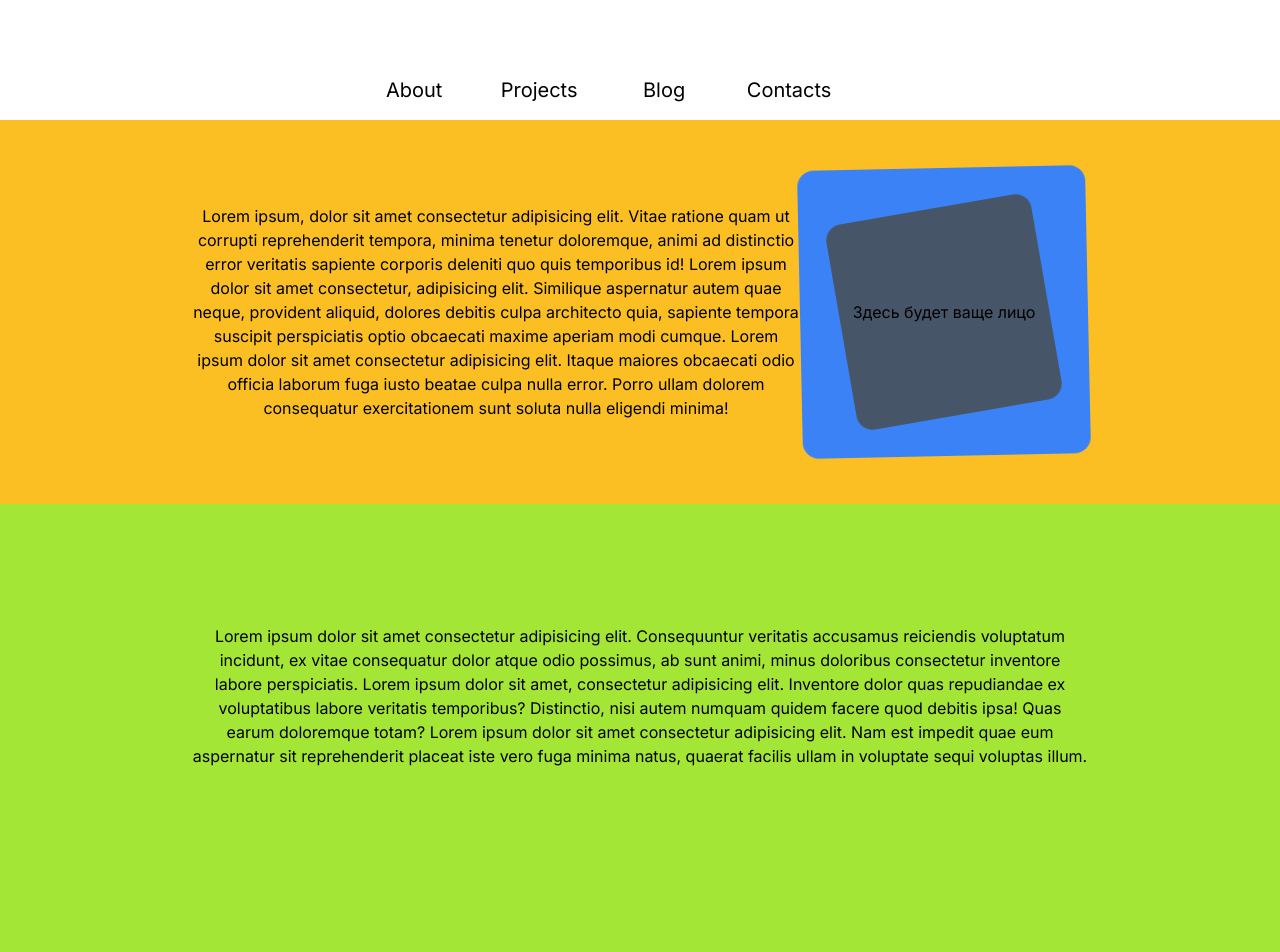
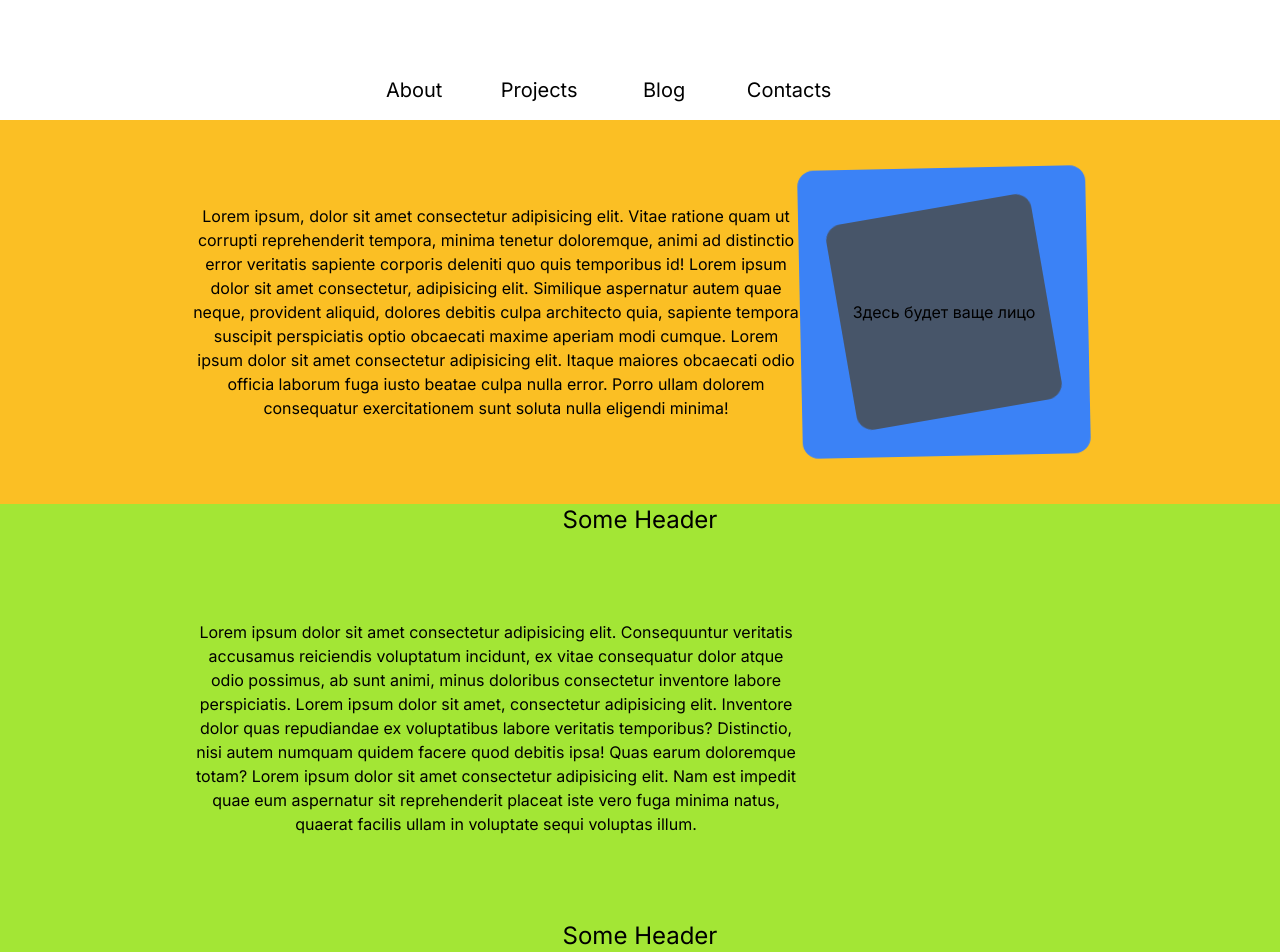
Before and after one commit to ArtofWASD/my_cv, a Next.js app: page / in a window 1280 px wide. Shown: the top 952 px of the page. Built offline with nearby package versions, Linux system fonts and the light colour scheme.

Commit message:
feat: анимация на вкладках проектов

```diff
--- a/src/components/navMenu/navMenu.tsx
+++ b/src/components/navMenu/navMenu.tsx
@@ -25,7 +25,6 @@ const NavMenu = ({ menuItems }: { menuItems: Array<INavItems> }) => {
         {menuItems.map((item) => (
           <div key={item.name}>
             <Link href={item.url} className="grid justify-items-center items-end">
-              {/* <p className="absolute cursor-pointer text-xl"></p> */}
               <motion.p
                 className="absolute cursor-pointer text-xl"
                 variants={text}
--- a/src/components/pagesPreview/projectsPage/projectPage.tsx
+++ b/src/components/pagesPreview/projectsPage/projectPage.tsx
@@ -1,20 +1,46 @@
+"use client"
+import { motion } from "framer-motion"
 import React from "react"
 
 const ProjectPage = () => {
+  const text = {
+    rest: { x: 0, y: 0 },
+    hover: { x: -28, opacity: 1, transition: { duration: 0.5 } },
+  }
+  const image = {
+    rest: { x: 100, opacity: 0 },
+    hover: { x: 0, opacity: 1, transition: { duration: 0.5 } },
+  }
   return (
-    <div className="grid items-center h-96 w-dvw bg-lime-400 px-48">
-      <p className="text-center my-auto text-balance">
-        Lorem ipsum dolor sit amet consectetur adipisicing elit. Consequuntur veritatis
-        accusamus reiciendis voluptatum incidunt, ex vitae consequatur dolor atque odio
-        possimus, ab sunt animi, minus doloribus consectetur inventore labore
-        perspiciatis. Lorem ipsum dolor sit amet, consectetur adipisicing elit. Inventore
-        dolor quas repudiandae ex voluptatibus labore veritatis temporibus? Distinctio,
-        nisi autem numquam quidem facere quod debitis ipsa! Quas earum doloremque totam?
-        Lorem ipsum dolor sit amet consectetur adipisicing elit. Nam est impedit quae eum
-        aspernatur sit reprehenderit placeat iste vero fuga minima natus, quaerat facilis
-        ullam in voluptate sequi voluptas illum.
+    <>
+      <p className="project-header text-center sticky text-2xl bg-lime-400">
+        Some Header
       </p>
-    </div>
+      <motion.div
+        className="grid items-center h-96 w-dvw bg-lime-400 px-48"
+        initial="rest"
+        whileHover="hover"
+        animate="rest">
+        <motion.div className="project-body grid grid-flow-col">
+          <motion.p className="text-center my-auto text-balance" variants={text}>
+            Lorem ipsum dolor sit amet consectetur adipisicing elit. Consequuntur
+            veritatis accusamus reiciendis voluptatum incidunt, ex vitae consequatur dolor
+            atque odio possimus, ab sunt animi, minus doloribus consectetur inventore
+            labore perspiciatis. Lorem ipsum dolor sit amet, consectetur adipisicing elit.
+            Inventore dolor quas repudiandae ex voluptatibus labore veritatis temporibus?
+            Distinctio, nisi autem numquam quidem facere quod debitis ipsa! Quas earum
+            doloremque totam? Lorem ipsum dolor sit amet consectetur adipisicing elit. Nam
+            est impedit quae eum aspernatur sit reprehenderit placeat iste vero fuga
+            minima natus, quaerat facilis ullam in voluptate sequi voluptas illum.
+          </motion.p>
+          <motion.div
+            layout
+            className="w-72 h-72 bg-blue-500"
+            variants={image}
+        ></motion.div>
+        </motion.div>
+      </motion.div>
+    </>
   )
 }
 
```
